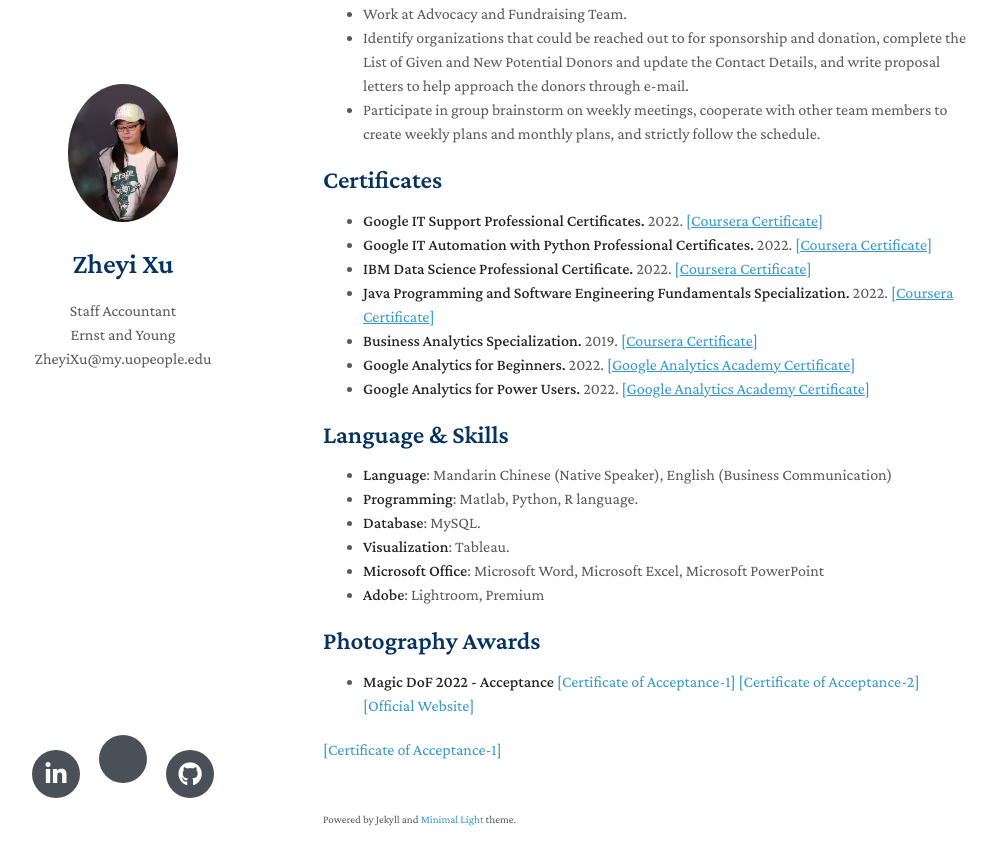
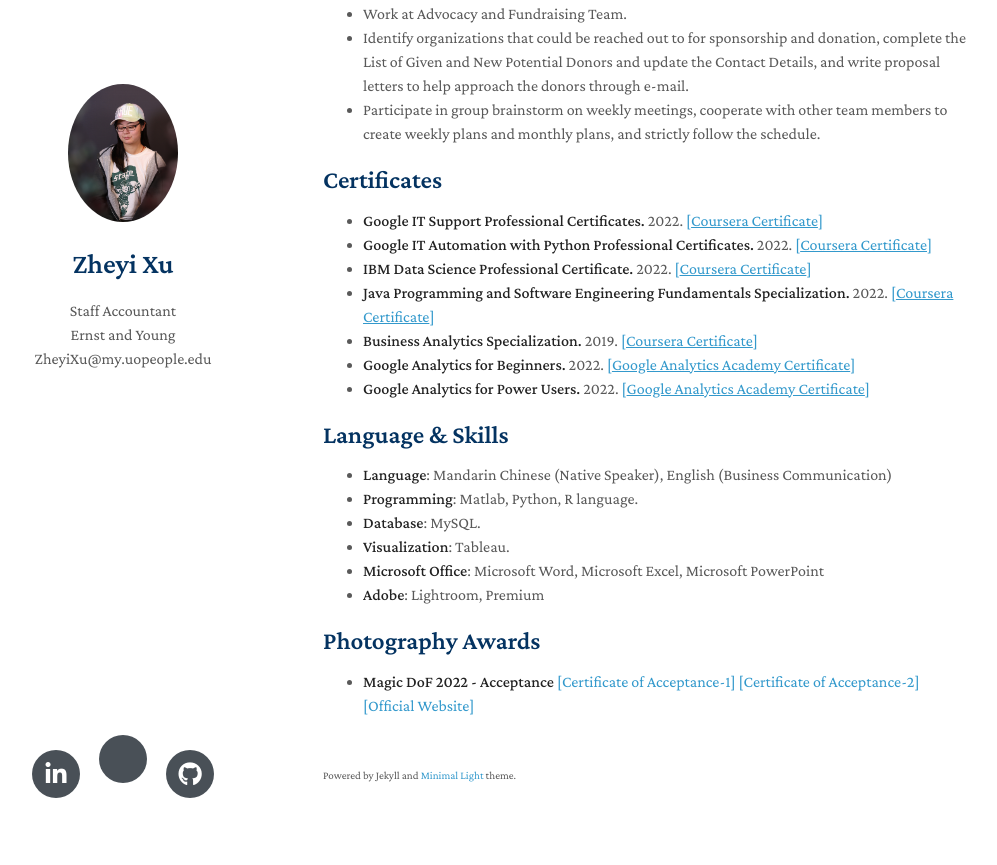
Before and after one commit to zheyixu99/zheyi-resume, a Jekyll site: the page built from index.md, in a window 1280 px wide and 900 px high, scrolled down 2603 px. Shown: the top 865 px of the window, without its empty margins (147-1144 px from the left). Built offline with Jekyll 4.4.1, drawn with Linux system fonts in a browser that asks for light colours; nearby versions of some CDN libraries; a style sheet for code colours, icons or effects is not loaded; our own code applies the rules of GitHub Pages for plain Markdown files.

Commit message:
Update index.md

```diff
--- a/index.md
+++ b/index.md
@@ -152,6 +152,4 @@ layout: homepage
 - **Adobe**: Lightroom, Premium
 
 ## Photography Awards
-- **Magic DoF 2022 - Acceptance** [[Certificate of Acceptance-1]](https://zheyi-resume.vercel.app/assets/img/photocontest/ZheyiXu(China)-CoExistence.jpg) [[Certificate of Acceptance-2]](https://zheyi-resume.vercel.app/assets/img/photocontest/ZheyiXu(China)-FishingintheAutumnMorning.jpg) <a href="https://dof.photomagart.com/">[Official Website]</a>
-
-<a href="https://zheyi-resume.vercel.app/assets/img/photocontest/ZheyiXu(China)-CoExistence.jpg" target="_blank">[Certificate of Acceptance-1]</a>
+- **Magic DoF 2022 - Acceptance** <a href="https://zheyi-resume.vercel.app/assets/img/photocontest/ZheyiXu(China)-CoExistence.jpg" target="_blank">[Certificate of Acceptance-1]</a> <a href="https://zheyi-resume.vercel.app/assets/img/photocontest/ZheyiXu(China)-FishingintheAutumnMorning.jpg" target="_blank">[Certificate of Acceptance-2]</a> <a href="https://dof.photomagart.com/">[Official Website]</a>
```
